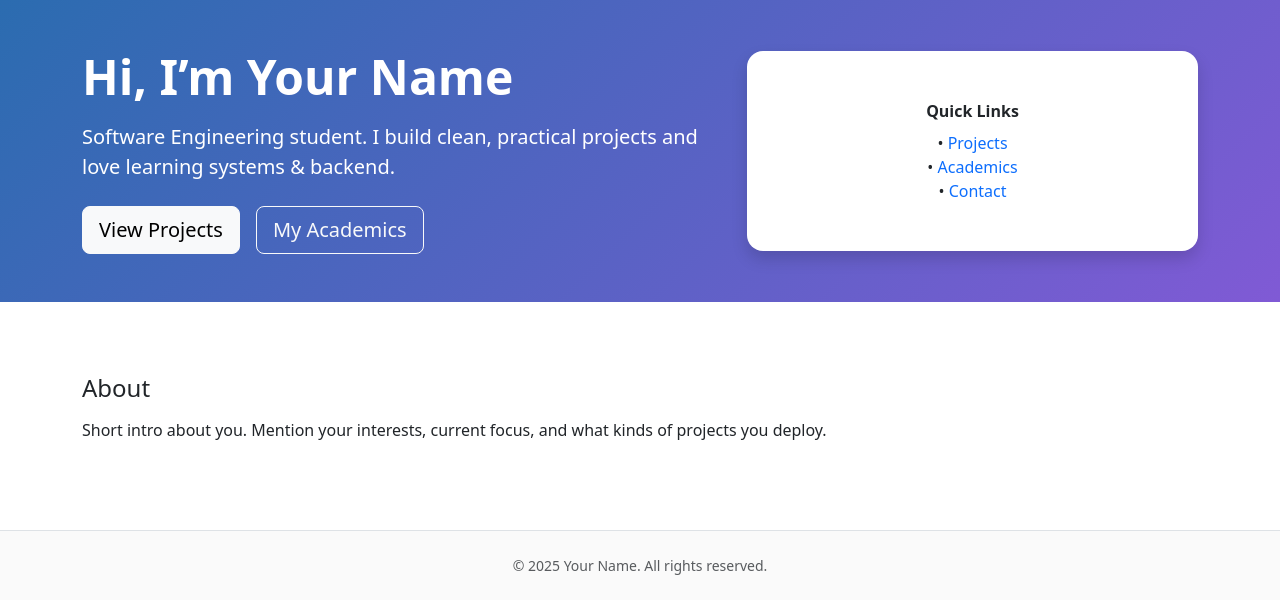
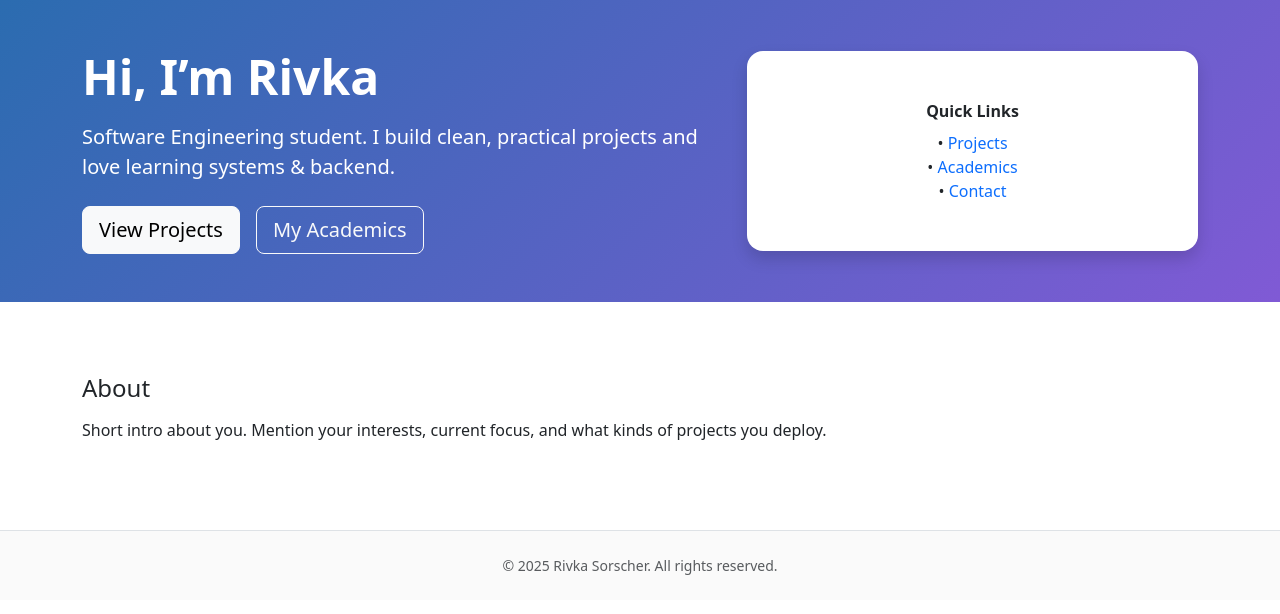
Before and after one commit to Rivka9768/my_protfolio, a Flask app: page / in a window 1280 px wide. Shown: the part 57-671 px from the top of the page. Run offline with Flask 3, Linux system fonts and the light colour scheme.

Commit message:
personalizing

```diff
--- a/templates/base.html
+++ b/templates/base.html
@@ -50,7 +50,7 @@
 
   <footer class="border-top py-4">
     <div class="container text-center small text-muted">
-      © {{ 2025 }} Your Name. All rights reserved.
+      © {{ 2025 }} Rivka Sorscher. All rights reserved.
     </div>
   </footer>
 
--- a/templates/index.html
+++ b/templates/index.html
@@ -6,7 +6,7 @@
   <div class="container py-5">
     <div class="row align-items-center g-4">
       <div class="col-lg-7">
-        <h1 class="display-5 fw-bold mb-3">Hi, I’m Your Name</h1>
+        <h1 class="display-5 fw-bold mb-3">Hi, I’m Rivka</h1>
         <p class="lead mb-4">
           Software Engineering student. I build clean, practical projects and love learning systems & backend.
         </p>
```
